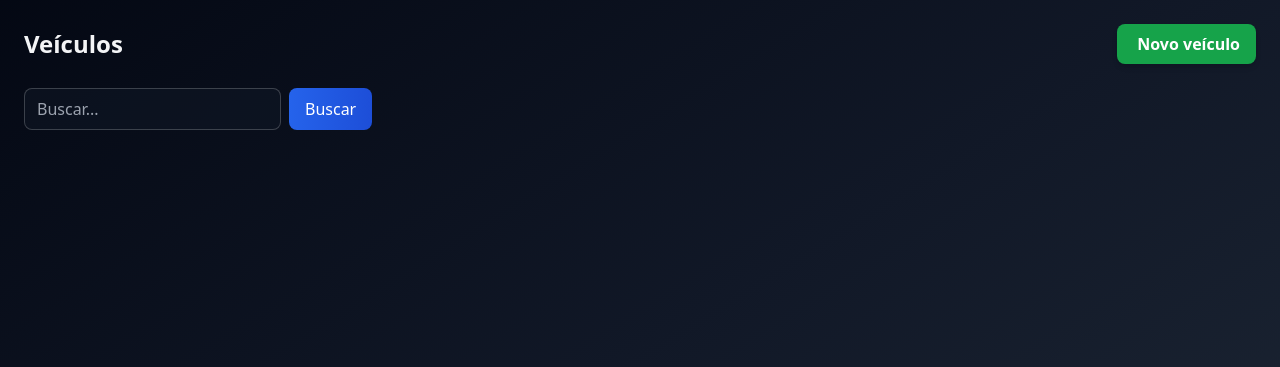
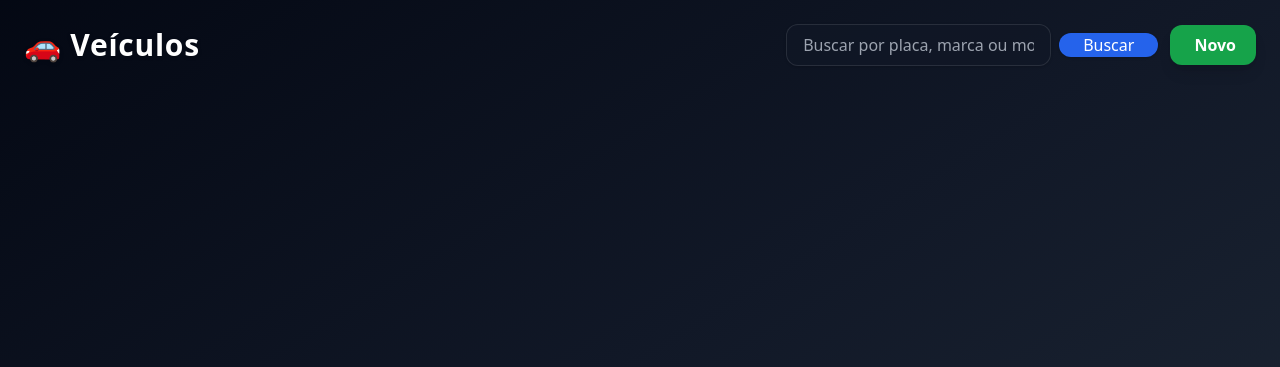
Before and after one commit to GaldinoSD/checklist_veicular, a Flask app: page /veiculos in a window 1280 px wide. Shown: the part 53-420 px from the top of the page. Run offline with Flask 3, Linux system fonts and the light colour scheme; a user stored in the database is signed in; some libraries are stand-ins or nearby versions.

Commit message:
ajuste veiculos e icone

```diff
--- a/app.py
+++ b/app.py
@@ -65,6 +65,8 @@
 db = SQLAlchemy(app)
 login_manager = LoginManager(app)
 login_manager.login_view = "login"
+
+
 
 
 
--- a/templates/vehicles.html
+++ b/templates/vehicles.html
@@ -2,126 +2,273 @@
 {% set page_title = "Veículos" %}
 {% block content %}
 
-<div class="flex items-center justify-between mb-6">
-    <h2 class="text-2xl font-semibold">Veículos</h2>
+<!-- ===============================
+      CABEÇALHO + BUSCA + NOVO
+================================ -->
+<div class="flex flex-col lg:flex-row lg:items-center lg:justify-between mb-10 gap-4">
 
+  <h2 class="text-3xl font-bold tracking-wide text-white drop-shadow">
+    🚗 Veículos
+  </h2>
+
+  <div class="flex items-center gap-3 w-full lg:w-auto">
+
+      <!-- BUSCA -->
+      <form method="get" class="flex items-center gap-2 flex-1">
+        <input name="q" value="{{ q }}" placeholder="Buscar por placa, marca ou modelo..."
+               class="flex-1 bg-gray-900/60 border border-white/10 rounded-xl px-4 py-2 text-gray-200
+                      focus:ring-2 focus:ring-blue-600 shadow">
+        <button class="px-6 bg-blue-600 hover:bg-blue-500 rounded-xl text-white font-medium shadow">
+          Buscar
+        </button>
+      </form>
+
+      <!-- BOTÃO NOVO VEÍCULO -->
       {% if ROLE_ADMIN %}
       <button onclick="document.getElementById('modalNovoVeiculo').showModal()"
-            class="px-4 py-2 rounded-lg bg-green-600 hover:bg-green-700 text-white font-semibold shadow-md">
-        <i class="fa-solid fa-plus mr-1"></i> Novo veículo
+              class="px-5 py-2 bg-green-600 hover:bg-green-500 rounded-xl text-white font-semibold shadow-lg whitespace-nowrap">
+          <i class="fa-solid fa-plus mr-1"></i> Novo
       </button>
       {% endif %}
   </div>
+</div>
 
-<!-- BUSCA -->
-<form method="get" class="flex gap-2 mb-6">
-  <input name="q" value="{{ q }}" placeholder="Buscar..."
-         class="border border-white/20 bg-gray-900/50 rounded-lg px-3 py-2">
-  <button class="bg-gradient-to-r from-blue-600 to-blue-700 text-white rounded-lg px-4">Buscar</button>
-</form>
-
-<!-- ================================
-      LISTA DE VEÍCULOS
+<!-- ===============================
+      GRID DE CARDS (4 POR LINHA)
 ================================ -->
-<div class="grid md:grid-cols-2 lg:grid-cols-3 gap-4">
+<div class="grid grid-cols-1 sm:grid-cols-2 lg:grid-cols-3 xl:grid-cols-4 gap-6">
 
 {% for v in veiculos %}
 {% set tipo = (v.type or 'carro')|lower %}
 
 {% if tipo == 'caminhao' %}
-    {% set card_bg = 'bg-orange-900/20 border-orange-800/30 hover:bg-orange-900/30' %}
-    {% set icon_class = 'fa-truck text-orange-400' %}
+    {% set bg = 'bg-orange-900/40 border-orange-700/60 hover:bg-orange-900/50' %}
+    {% set icon = 'fa-truck text-orange-300' %}
 {% elif tipo == 'moto' %}
-    {% set card_bg = 'bg-yellow-900/20 border-yellow-800/30 hover:bg-yellow-900/30' %}
-    {% set icon_class = 'fa-motorcycle text-yellow-400' %}
+    {% set bg = 'bg-yellow-900/40 border-yellow-700/60 hover:bg-yellow-900/50' %}
+    {% set icon = 'fa-motorcycle text-yellow-300' %}
 {% elif tipo == 'van' %}
-    {% set card_bg = 'bg-teal-900/20 border-teal-800/30 hover:bg-teal-900/30' %}
-    {% set icon_class = 'fa-van-shuttle text-teal-400' %}
+    {% set bg = 'bg-teal-900/40 border-teal-700/60 hover:bg-teal-900/50' %}
+    {% set icon = 'fa-van-shuttle text-teal-300' %}
 {% else %}
-    {% set card_bg = 'bg-blue-900/20 border-blue-800/30 hover:bg-blue-900/30' %}
-    {% set icon_class = 'fa-car text-blue-400' %}
+    {% set bg = 'bg-blue-900/40 border-blue-700/60 hover:bg-blue-900/50' %}
+    {% set icon = 'fa-car text-blue-300' %}
 {% endif %}
 
-  <div class="rounded-2xl border {{ card_bg }} shadow p-5 relative overflow-hidden transition-all duration-200">
+<!-- ========================
+        CARD PREMIUM ULTRA
+========================= -->
+<div class="group relative rounded-2xl border {{ bg }} shadow-xl p-5
+            overflow-hidden transition-all duration-300
+            hover:scale-[1.04] hover:shadow-blue-900/40 hover:-translate-y-1
+            backdrop-blur-xl bg-opacity-40 border-opacity-40">
 
-    <!-- Ícone -->
-    <div class="absolute right-4 top-4 text-3xl opacity-80">
-      <i class="fas {{ icon_class }}"></i>
+    <!-- BARRA LATERAL COLORIDA -->
+    <div class="absolute left-0 top-0 h-full w-1.5
+                {% if tipo == 'caminhao' %} bg-orange-400
+                {% elif tipo == 'moto' %} bg-yellow-400
+                {% elif tipo == 'van' %} bg-teal-400
+                {% else %} bg-blue-400 {% endif %}">
     </div>
 
-    <div class="flex items-center justify-between">
-      <div>
-        <div class="text-xs text-gray-400">Placa</div>
-        <div class="text-xl font-bold tracking-wide">{{ v.plate }}</div>
+    <!-- ÍCONE GIGANTE NO FUNDO -->
+    <i class="fa-solid {{ icon }} absolute right-3 bottom-2 text-7xl opacity-[0.07]"></i>
+
+    <!-- TÍTULO (PLACA MERCOSUL) + STATUS -->
+    <div class="flex justify-between items-start mb-4">
+
+        <!-- PLACA MERCOSUL -->
+        <div class="select-none">
+            <!-- Faixa superior -->
+            <div class="relative bg-blue-700 text-white w-36 rounded-t-md border border-blue-900 shadow">
+
+                <div class="flex items-center justify-between px-2 py-0.5">
+
+                    <!-- Logo Mercosul (SVG) -->
+                    <svg width="22" height="10" viewBox="0 0 22 14" fill="none">
+                        <circle cx="3" cy="7" r="1" fill="white"/>
+                        <circle cx="7" cy="5" r="1" fill="white"/>
+                        <circle cx="11" cy="6.5" r="1" fill="white"/>
+                        <circle cx="15" cy="4.5" r="1" fill="white"/>
+                        <circle cx="19" cy="7" r="1" fill="white"/>
+                    </svg>
+
+                    <span class="text-[10px] font-bold tracking-wide">BRASIL</span>
+
+                    <!-- Bandeira Brasil -->
+                    <div class="w-5 h-3 bg-green-600 relative flex items-center justify-center border border-white">
+                        <div class="w-3 h-3 bg-yellow-400 rotate-45 absolute"></div>
+                        <div class="w-2 h-2 bg-blue-700 rounded-full absolute"></div>
+                    </div>
+                </div>
             </div>
 
-      {% set badge = 'bg-green-900/40 text-green-200 border-green-700/40' if v.status=='ATIVO'
-                    else ('bg-red-900/40 text-red-200 border-red-700/40' if v.status=='INATIVO'
-                    else 'bg-yellow-900/40 text-yellow-200 border-yellow-700/40') %}
-      <span class="px-3 py-1 rounded-full text-xs border {{ badge }}">{{ v.status }}</span>
+            <!-- Campo da placa -->
+            <div class="bg-white text-black font-extrabold text-lg
+                        px-3 py-1 tracking-[0.12em] shadow-md
+                        border border-gray-400 rounded-b-md text-center font-mono">
+                {{ v.plate }}
+            </div>
         </div>
 
-    <div class="mt-4 grid grid-cols-2 gap-3 text-sm">
-      <div><span class="opacity-70">Marca</span><div class="font-medium">{{ v.brand or '-' }}</div></div>
-      <div><span class="opacity-70">Modelo</span><div class="font-medium">{{ v.model or '-' }}</div></div>
-      <div><span class="opacity-70">Ano</span><div class="font-medium">{{ v.year or '-' }}</div></div>
-      <div><span class="opacity-70">KM</span><div class="font-medium">{{ v.km or 0 }}</div></div>
-      <div class="col-span-2"><span class="opacity-70">Tipo</span><div class="font-medium capitalize">{{ v.type or 'Não definido' }}</div></div>
+        <!-- STATUS -->
+        <span class="px-3 py-1 rounded-lg text-xs font-semibold border shadow-sm
+            {% if v.status=='ATIVO' %}
+                bg-green-800/60 text-green-200 border-green-600/40
+            {% elif v.status=='INATIVO' %}
+                bg-red-800/60 text-red-200 border-red-600/40
+            {% else %}
+                bg-yellow-800/60 text-yellow-200 border-yellow-600/40
+            {% endif %}">
+            {{ v.status }}
+        </span>
     </div>
 
+    <div class="border-t border-white/10 mb-4"></div>
+
+    <!-- TABELA DE INFORMAÇÕES -->
+    <div class="text-sm text-gray-200 space-y-1.5">
+
+        <div class="flex justify-between">
+            <span class="text-gray-400 flex items-center gap-2">
+                <i class="fa-solid fa-tag text-gray-500"></i> Marca:
+            </span>
+            <span class="font-medium">{{ v.brand or '-' }}</span>
+        </div>
+
+        <div class="flex justify-between">
+            <span class="text-gray-400 flex items-center gap-2">
+                <i class="fa-solid fa-car-side text-gray-500"></i> Modelo:
+            </span>
+            <span class="font-medium">{{ v.model or '-' }}</span>
+        </div>
+
+        <div class="flex justify-between">
+            <span class="text-gray-400 flex items-center gap-2">
+                <i class="fa-solid fa-calendar text-gray-500"></i> Ano:
+            </span>
+            <span class="font-medium">{{ v.year or '-' }}</span>
+        </div>
+
+        <div class="flex justify-between">
+            <span class="text-gray-400 flex items-center gap-2">
+                <i class="fa-solid fa-road text-gray-500"></i> KM:
+            </span>
+            <span class="font-medium">{{ v.km or 0 }}</span>
+        </div>
+
+        <div class="flex justify-between">
+            <span class="text-gray-400 flex items-center gap-2">
+                <i class="fa-solid fa-layer-group text-gray-500"></i> Tipo:
+            </span>
+            <span class="font-medium capitalize">
+                {{ v.type or 'Não definido' }}
+            </span>
+        </div>
+
+    </div>
+
+    <!-- BOTÕES -->
     {% if ROLE_ADMIN %}
-    <div class="mt-4 flex items-center justify-between gap-2">
+    <div class="mt-5 border-t border-white/10 pt-4 flex justify-between gap-3">
 
-      <!-- Atualizar Status -->
-      <form method="post" action="{{ url_for('vehicle_status', vid=v.id) }}" class="flex items-center gap-2">
-        <select name="status" class="border border-white/20 bg-gray-900/60 rounded-lg px-2 py-1 text-sm">
+        <button onclick="document.getElementById('edit{{ v.id }}').showModal()"
+                class="px-3 py-1.5 text-sm bg-blue-600 hover:bg-blue-500 rounded-lg
+                       text-white shadow font-medium transition-all duration-150">
+            Editar
+        </button>
+
+        <form method="post" action="{{ url_for('vehicle_delete', vid=v.id) }}"
+              onsubmit="return confirm('Excluir veículo {{ v.plate }}?');">
+          <button class="px-3 py-1.5 text-sm bg-red-700 hover:bg-red-600 rounded-lg text-white shadow">
+            Excluir
+          </button>
+        </form>
+    </div>
+    {% endif %}
+</div>
+
+
+<!-- ============================
+     MODAL DE EDIÇÃO
+============================== -->
+<dialog id="edit{{ v.id }}"
+        class="rounded-2xl bg-gray-900 border border-gray-700 p-6 shadow-2xl w-[430px]">
+
+  <h2 class="text-xl font-bold mb-4 text-white">
+    Editar veículo — {{ v.plate }}
+  </h2>
+
+  <form method="post" action="{{ url_for('vehicle_edit', vid=v.id) }}" class="space-y-4">
+
+    <div>
+      <label class="text-sm text-gray-300">Marca</label>
+      <input name="brand" value="{{ v.brand }}"
+             class="w-full bg-gray-800 border border-gray-700 rounded-lg px-3 py-2 text-white">
+    </div>
+
+    <div>
+      <label class="text-sm text-gray-300">Modelo</label>
+      <input name="model" value="{{ v.model }}"
+             class="w-full bg-gray-800 border border-gray-700 rounded-lg px-3 py-2 text-white">
+    </div>
+
+    <div class="grid grid-cols-2 gap-3">
+      <div>
+        <label class="text-sm text-gray-300">Ano</label>
+        <input type="number" name="year" value="{{ v.year }}"
+               class="w-full bg-gray-800 border border-gray-700 rounded-lg px-3 py-2 text-white">
+      </div>
+
+      <div>
+        <label class="text-sm text-gray-300">KM</label>
+        <input type="number" name="km" value="{{ v.km }}"
+               class="w-full bg-gray-800 border border-gray-700 rounded-lg px-3 py-2 text-white">
+      </div>
+    </div>
+
+    <div>
+      <label class="text-sm text-gray-300">Tipo</label>
+      <select name="type"
+              class="w-full bg-gray-800 border border-gray-700 rounded-lg px-3 py-2 text-white">
+        <option value="carro" {% if tipo=='carro' %}selected{% endif %}>Carro</option>
+        <option value="moto" {% if tipo=='moto' %}selected{% endif %}>Moto</option>
+        <option value="caminhao" {% if tipo=='caminhao' %}selected{% endif %}>Caminhão</option>
+        <option value="van" {% if tipo=='van' %}selected{% endif %}>Van</option>
+      </select>
+    </div>
+
+    <div>
+      <label class="text-sm text-gray-300">Status</label>
+      <select name="status"
+              class="w-full bg-gray-800 border border-gray-700 rounded-lg px-3 py-2 text-white">
         <option value="ATIVO" {% if v.status=='ATIVO' %}selected{% endif %}>ATIVO</option>
         <option value="MANUTENCAO" {% if v.status=='MANUTENCAO' %}selected{% endif %}>MANUTENÇÃO</option>
         <option value="INATIVO" {% if v.status=='INATIVO' %}selected{% endif %}>INATIVO</option>
       </select>
-        <button class="bg-amber-600 hover:bg-amber-500 text-white rounded px-3 py-1 text-sm">Atualizar</button>
-      </form>
+    </div>
 
-      <!-- Editar -->
-      <details class="w-auto">
-        <summary class="cursor-pointer text-blue-300 hover:text-blue-200 text-sm">Editar</summary>
-        <div class="mt-2 space-y-2">
-          <form method="post" action="{{ url_for('vehicle_edit', vid=v.id) }}" class="grid grid-cols-2 gap-2">
-            <input name="brand" value="{{ v.brand }}" class="border bg-gray-900/60 rounded px-2 py-1 text-sm">
-            <input name="model" value="{{ v.model }}" class="border bg-gray-900/60 rounded px-2 py-1 text-sm">
-            <input name="year" value="{{ v.year }}" class="border bg-gray-900/60 rounded px-2 py-1 text-sm">
-            <input name="km" value="{{ v.km }}" class="border bg-gray-900/60 rounded px-2 py-1 text-sm">
+    <div class="flex justify-end gap-3 pt-3">
+      <button type="button"
+              onclick="document.getElementById('edit{{ v.id }}').close()"
+              class="px-4 py-2 bg-gray-700 hover:bg-gray-600 rounded-lg text-white">
+        Cancelar
+      </button>
 
-            <select name="type" class="border bg-gray-900/60 rounded px-2 py-1 text-sm col-span-2">
-              <option value="carro" {% if tipo == 'carro' %}selected{% endif %}>Carro</option>
-              <option value="moto" {% if tipo == 'moto' %}selected{% endif %}>Moto</option>
-              <option value="caminhao" {% if tipo == 'caminhao' %}selected{% endif %}>Caminhão</option>
-              <option value="van" {% if tipo == 'van' %}selected{% endif %}>Van</option>
-            </select>
-
-            <button class="col-span-2 bg-indigo-600 hover:bg-indigo-500 text-white rounded px-3 py-1 text-sm">
+      <button class="px-4 py-2 bg-blue-600 hover:bg-blue-700 rounded-lg text-white font-semibold">
         Salvar
       </button>
-          </form>
-
-          <form method="post" action="{{ url_for('vehicle_delete', vid=v.id) }}"
-                onsubmit="return confirm('Excluir {{ v.plate }}?');">
-            <button class="bg-red-700 hover:bg-red-600 text-white rounded px-3 py-1 text-sm w-full" type="submit">
-              Excluir
-            </button>
-          </form>
-        </div>
-      </details>
     </div>
 
-    {% endif %}
-  </div>
+  </form>
+</dialog>
+
 {% endfor %}
 </div>
 
-<!-- ============================================
-        MODAL — NOVO VEÍCULO (LABELS EXTERNAS)
-============================================ -->
+<!-- ============================
+     MODAL NOVO VEÍCULO
+============================== -->
 <dialog id="modalNovoVeiculo"
         class="rounded-2xl bg-gray-900 border border-gray-700 p-6 shadow-2xl w-[420px]">
 
@@ -129,53 +276,40 @@
 
   <form method="post" action="{{ url_for('vehicle_new') }}" class="space-y-4">
 
-    <!-- Placa -->
     <div>
-      <label class="text-sm text-gray-300 font-medium">Placa</label>
-      <input name="plate"
-             class="w-full bg-gray-800 border border-gray-600 rounded-lg px-3 py-2
-                    text-white focus:border-blue-500 focus:ring-2 focus:ring-blue-600"
-             required>
+      <label class="text-sm text-gray-300">Placa</label>
+      <input name="plate" required
+             class="w-full bg-gray-800 border border-gray-700 rounded-lg px-3 py-2 text-white">
     </div>
 
-    <!-- Marca -->
     <div>
-      <label class="text-sm text-gray-300 font-medium">Marca</label>
+      <label class="text-sm text-gray-300">Marca</label>
       <input name="brand"
-             class="w-full bg-gray-800 border border-gray-600 rounded-lg px-3 py-2
-                    text-white focus:border-blue-500 focus:ring-2 focus:ring-blue-600">
+             class="w-full bg-gray-800 border border-gray-700 rounded-lg px-3 py-2 text-white">
     </div>
 
-    <!-- Modelo -->
     <div>
-      <label class="text-sm text-gray-300 font-medium">Modelo</label>
+      <label class="text-sm text-gray-300">Modelo</label>
       <input name="model"
-             class="w-full bg-gray-800 border border-gray-600 rounded-lg px-3 py-2
-                    text-white focus:border-blue-500 focus:ring-2 focus:ring-blue-600">
+             class="w-full bg-gray-800 border border-gray-700 rounded-lg px-3 py-2 text-white">
     </div>
 
-    <!-- Ano -->
     <div>
-      <label class="text-sm text-gray-300 font-medium">Ano</label>
-      <input name="year" type="number"
-             class="w-full bg-gray-800 border border-gray-600 rounded-lg px-3 py-2
-                    text-white focus:border-blue-500 focus:ring-2 focus:ring-blue-600">
+      <label class="text-sm text-gray-300">Ano</label>
+      <input type="number" name="year"
+             class="w-full bg-gray-800 border border-gray-700 rounded-lg px-3 py-2 text-white">
     </div>
 
-    <!-- KM -->
     <div>
-      <label class="text-sm text-gray-300 font-medium">KM inicial</label>
-      <input name="km" type="number" value="0"
-             class="w-full bg-gray-800 border border-gray-600 rounded-lg px-3 py-2
-                    text-white focus:border-blue-500 focus:ring-2 focus:ring-blue-600">
+      <label class="text-sm text-gray-300">KM inicial</label>
+      <input type="number" name="km" value="0"
+             class="w-full bg-gray-800 border border-gray-700 rounded-lg px-3 py-2 text-white">
     </div>
 
-    <!-- Tipo -->
     <div>
-      <label class="text-sm text-gray-300 font-medium">Tipo</label>
+      <label class="text-sm text-gray-300">Tipo</label>
       <select name="type"
-              class="w-full bg-gray-800 border border-gray-600 rounded-lg px-3 py-2 text-white
-                     focus:border-blue-500 focus:ring-2 focus:ring-blue-600">
+              class="w-full bg-gray-800 border border-gray-700 rounded-lg px-3 py-2 text-white">
         <option value="carro">Carro</option>
         <option value="moto">Moto</option>
         <option value="caminhao">Caminhão</option>
@@ -183,27 +317,24 @@
       </select>
     </div>
 
-    <!-- Status -->
     <div>
-      <label class="text-sm text-gray-300 font-medium">Status</label>
+      <label class="text-sm text-gray-300">Status</label>
       <select name="status"
-              class="w-full bg-gray-800 border border-gray-600 rounded-lg px-3 py-2 text-white
-                     focus:border-blue-500 focus:ring-2 focus:ring-blue-600">
+              class="w-full bg-gray-800 border border-gray-700 rounded-lg px-3 py-2 text-white">
         <option value="ATIVO">ATIVO</option>
         <option value="MANUTENCAO">MANUTENÇÃO</option>
         <option value="INATIVO">INATIVO</option>
       </select>
     </div>
 
-    <!-- Botões -->
-    <div class="flex justify-end gap-2 pt-2">
+    <div class="flex justify-end gap-3 pt-3">
       <button type="button"
               onclick="document.getElementById('modalNovoVeiculo').close()"
-              class="px-4 py-2 bg-gray-700 hover:bg-gray-600 text-white rounded-lg">
+              class="px-4 py-2 bg-gray-700 hover:bg-gray-600 rounded-lg text-white">
         Cancelar
       </button>
 
-      <button class="px-4 py-2 bg-green-600 hover:bg-green-700 text-white font-semibold rounded-lg">
+      <button class="px-4 py-2 bg-green-600 hover:bg-green-700 rounded-lg text-white font-semibold">
         Cadastrar
       </button>
     </div>
@@ -211,6 +342,4 @@
   </form>
 </dialog>
 
-
-
 {% endblock %}
```
Also changed, not shown: database.db, static/favicon.ico. Lines whose indentation alone changed are shown as unchanged.
